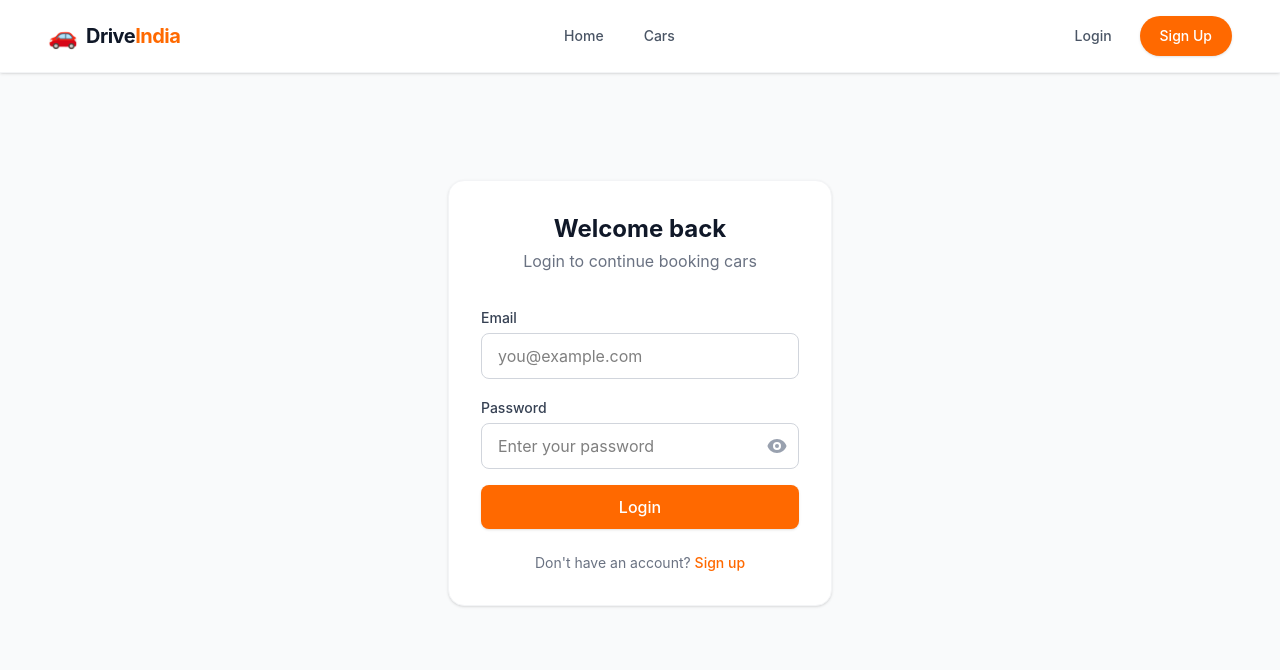
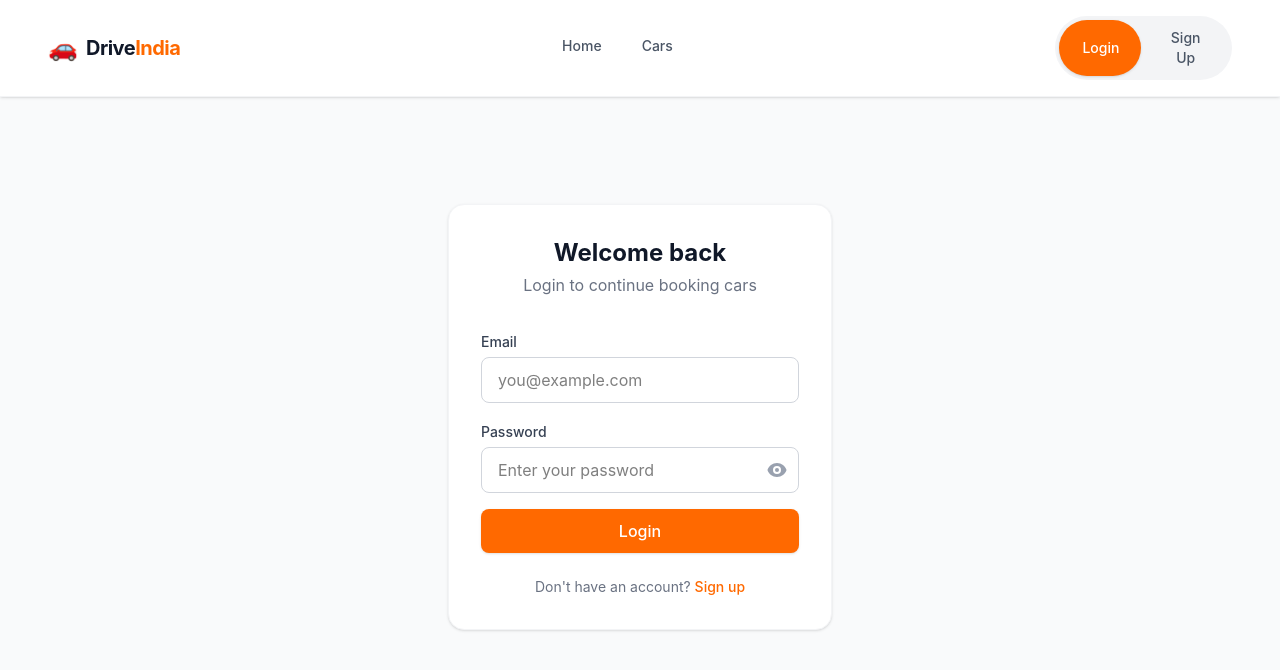
Before and after one commit to Aadarsh07sahu/car-rental-app, a React (Vite) app in the folder client/: page /login in a window 1280 px wide. Shown: the top 670 px of the page. Built offline with nearby package versions, Linux system fonts and the light colour scheme.

Commit message:
Enhance navbar with underline hover animation

```diff
--- a/client/src/components/Navbar.jsx
+++ b/client/src/components/Navbar.jsx
@@ -1,17 +1,30 @@
-import { Link, useNavigate } from 'react-router-dom';
+import { Link, NavLink, useNavigate, useLocation } from 'react-router-dom';
 import { useState } from 'react';
 import { useAuth } from '../context/AuthContext';
 
 function Navbar() {
   const { user, logout } = useAuth();
   const navigate = useNavigate();
+  const location = useLocation();
 
   const [open, setOpen] = useState(false);
+
+  const isLoginPage = location.pathname === '/login';
 
   const handleLogout = () => {
     logout();
     navigate('/');
   };
+
+  const navLinkClass = ({ isActive }) =>
+    `relative pb-1 hover:text-orange-500 transition-colors duration-200 ${
+      isActive ? 'text-orange-500' : 'text-gray-600'
+    }`;
+
+  const underlineClass = (isActive) =>
+    `absolute left-0 -bottom-1 h-0.5 w-full bg-orange-500 transform transition-transform duration-300 ease-out origin-left ${
+      isActive ? 'scale-x-100' : 'scale-x-0'
+    }`;
 
   return (
     <nav className="sticky top-0 z-50 flex items-center justify-between px-6 md:px-12 py-4 bg-white/95 backdrop-blur-md border-b border-gray-100 shadow-sm">
@@ -27,38 +40,46 @@ function Navbar() {
 
       {/* Navigation */}
 
-      <div className="hidden md:flex items-center gap-10 text-sm font-medium text-gray-600">
+      <div className="hidden md:flex items-center gap-10 text-sm font-medium">
 
-        <Link
-          to="/"
-          className="hover:text-orange-500 transition-colors duration-200"
-        >
+        <NavLink to="/" end className={navLinkClass}>
+          {({ isActive }) => (
+            <>
               Home
-        </Link>
+              <span className={underlineClass(isActive)} />
+            </>
+          )}
+        </NavLink>
 
-        <Link
-          to="/cars"
-          className="hover:text-orange-500 transition-colors duration-200"
-        >
+        <NavLink to="/cars" className={navLinkClass}>
+          {({ isActive }) => (
+            <>
               Cars
-        </Link>
+              <span className={underlineClass(isActive)} />
+            </>
+          )}
+        </NavLink>
 
         {user && (
-          <Link
-            to="/my-bookings"
-            className="hover:text-orange-500 transition-colors duration-200"
-          >
+          <NavLink to="/my-bookings" className={navLinkClass}>
+            {({ isActive }) => (
+              <>
                 My Bookings
-          </Link>
+                <span className={underlineClass(isActive)} />
+              </>
+            )}
+          </NavLink>
         )}
 
         {user?.role === 'owner' && (
-          <Link
-            to="/dashboard"
-            className="hover:text-orange-500 transition-colors duration-200"
-          >
+          <NavLink to="/dashboard" className={navLinkClass}>
+            {({ isActive }) => (
+              <>
                 Dashboard
-          </Link>
+                <span className={underlineClass(isActive)} />
+              </>
+            )}
+          </NavLink>
         )}
 
       </div>
@@ -66,18 +87,33 @@ function Navbar() {
       {/* Right Side */}
 
       {!user ? (
-        <div className="flex items-center gap-3">
+        <div className="relative flex items-center bg-gray-100 rounded-full p-1">
 
-          <Link to="/login">
-            <button className="px-4 py-2 text-sm font-medium text-gray-600 hover:text-orange-500 transition-colors duration-200">
+          {/* Sliding highlight */}
+          <div
+            className={`absolute top-1 bottom-1 rounded-full bg-orange-500 shadow-sm transition-all duration-300 ease-out ${
+              isLoginPage
+                ? 'left-1 w-[calc(50%-6px)]'
+                : 'left-[calc(50%+2px)] w-[calc(50%-6px)]'
+            }`}
+          />
+
+          <Link
+            to="/login"
+            className={`relative z-10 flex-1 text-center px-5 py-2 text-sm font-medium rounded-full transition-colors duration-200 ${
+              isLoginPage ? 'text-white' : 'text-gray-600 hover:text-orange-500'
+            }`}
+          >
             Login
-            </button>
           </Link>
 
-          <Link to="/register">
-            <button className="bg-orange-500 hover:bg-orange-600 text-white text-sm font-medium px-5 py-2.5 rounded-full shadow-sm hover:shadow-md transition-all duration-200">
+          <Link
+            to="/register"
+            className={`relative z-10 flex-1 text-center px-5 py-2 text-sm font-medium rounded-full transition-colors duration-200 ${
+              !isLoginPage ? 'text-white' : 'text-gray-600 hover:text-orange-500'
+            }`}
+          >
             Sign Up
-            </button>
           </Link>
 
         </div>
```
Lines whose indentation alone changed are shown as unchanged.
